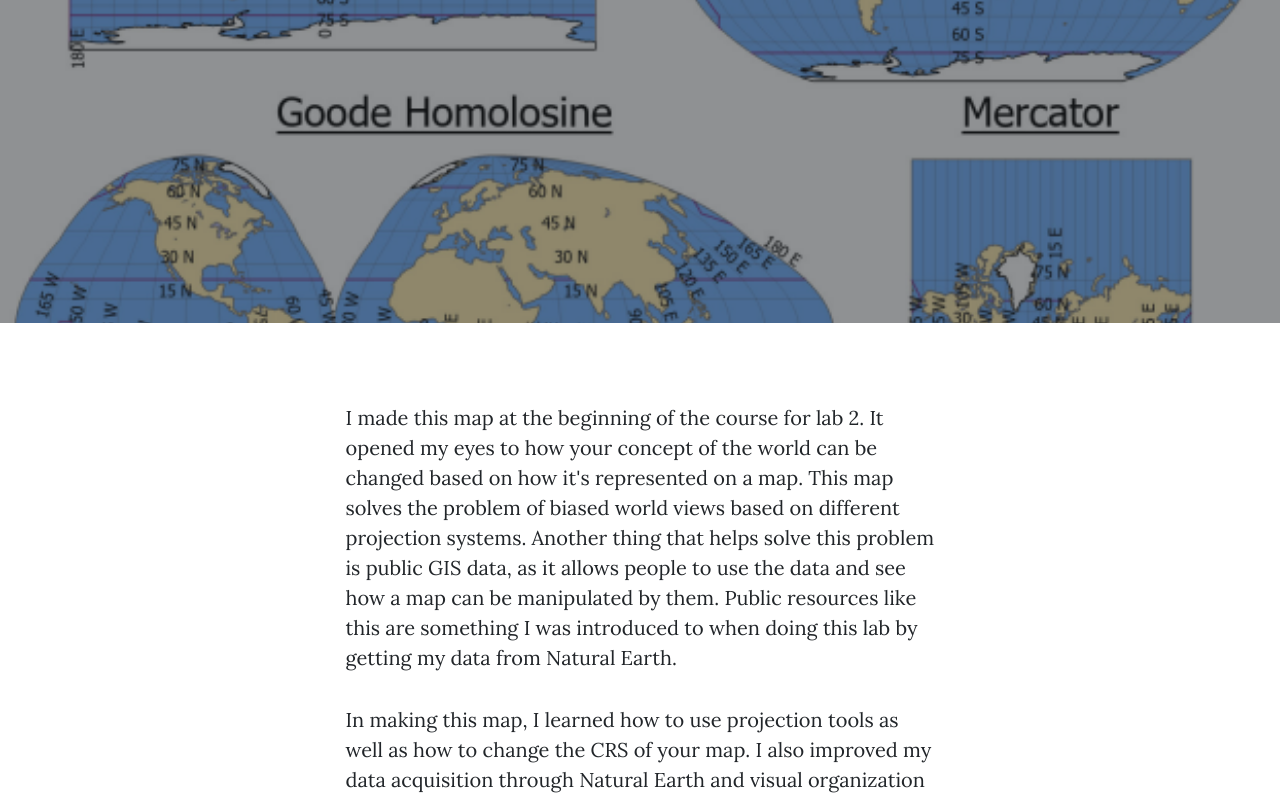
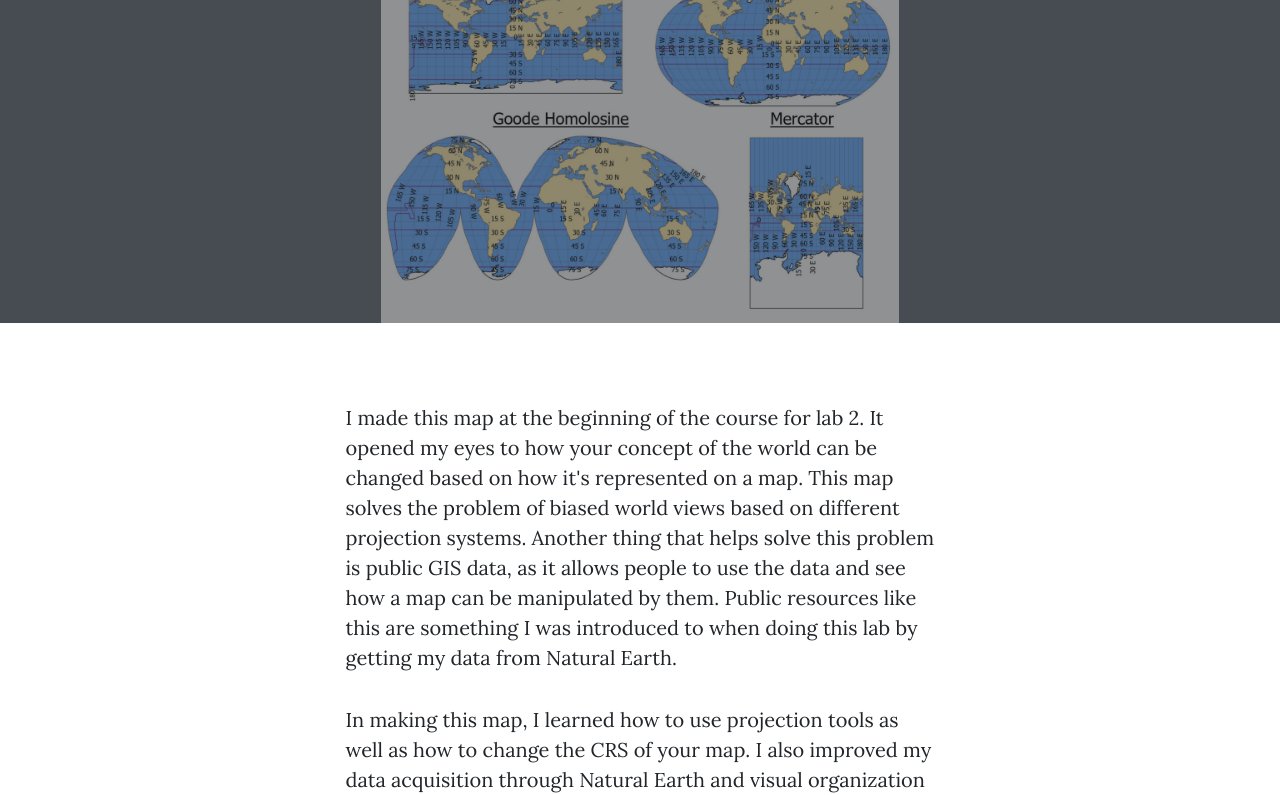
Before and after one commit to alexacarlton06/alexacarlton06, a plain HTML site: page post.html in a window 1280 px wide. Shown: the part 77-872 px from the top of the page. Drawn offline with nearby package versions, Linux system fonts and the light colour scheme.

Commit message:
Update post.html

```diff
--- a/post.html
+++ b/post.html
@@ -35,7 +35,9 @@
             </div>
         </nav>
         <!-- Page Header-->
-        <header class="masthead" style="background-image: url('https://raw.githubusercontent.com/alexacarlton06/alexacarlton06/main/hw2.png'); background-size: cover; background-position: center; background-repeat: no-repeat;">
+       <header class="masthead" style="background-image: url('https://raw.githubusercontent.com/alexacarlton06/alexacarlton06/main/hw2.png'); background-size: contain; background-position: center; background-repeat: no-repeat; height: 400px;">
+
+
             <div class="container position-relative px-4 px-lg-5">
                 <div class="row gx-4 gx-lg-5 justify-content-center">
                     <div class="col-md-10 col-lg-8 col-xl-7">
```
